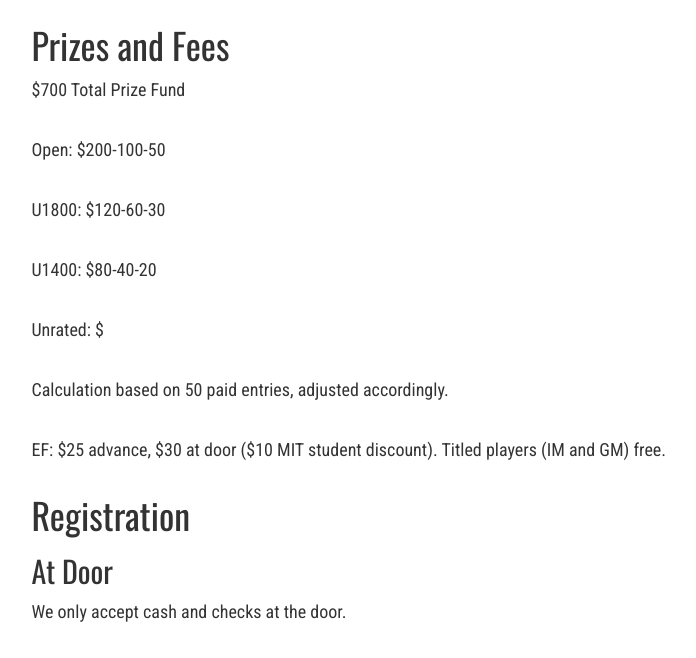
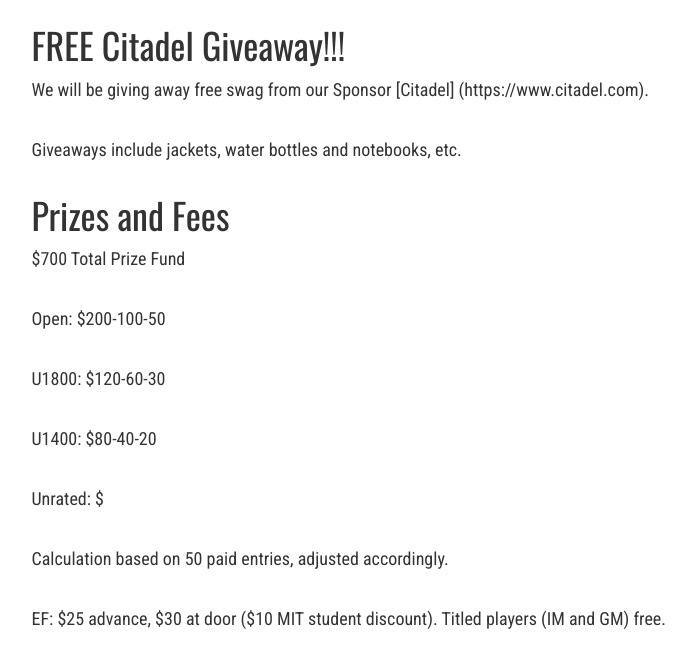
Before and after one commit to Tech-Chess/tech-chess.github.io, a Jekyll site: the page built from _posts/2018-11-11-FallTournament.md, in a window 1280 px wide and 900 px high, scrolled down 1738 px, cut to the strip 242-900 px from the top of the window. Shown: the whole strip, without its empty margins (136-832 px from the left). Built offline with Jekyll 4.4.1, drawn with Linux system fonts in a browser that asks for light colours; nearby versions of some CDN libraries.

Commit message:
Added citadel free swag

```diff
--- a/_posts/2018-11-11-FallTournament.md
+++ b/_posts/2018-11-11-FallTournament.md
@@ -34,6 +34,11 @@
 
 <iframe src="https://www.google.com/maps/embed?pb=!1m18!1m12!1m3!1d2948.103270026273!2d-71.09285873471573!3d42.36163837918682!2m3!1f0!2f0!3f0!3m2!1i1024!2i768!4f13.1!3m3!1m2!1s0x89e370a95d3025a9%3A0xb1de557289ff6bbe!2sRay+and+Maria+Stata+Center%2C+32+Vassar+St%2C+Cambridge%2C+MA+02139!5e0!3m2!1sen!2sus!4v1523511780729" width="600" height="450" frameborder="0" style="border:0" allowfullscreen></iframe>
 
+# FREE Citadel Giveaway!!!
+
+We will be giving away free swag from our Sponsor [Citadel] (https://www.citadel.com).
+
+Giveaways include jackets, water bottles and notebooks, etc.
 
 
 # Prizes and Fees
```
